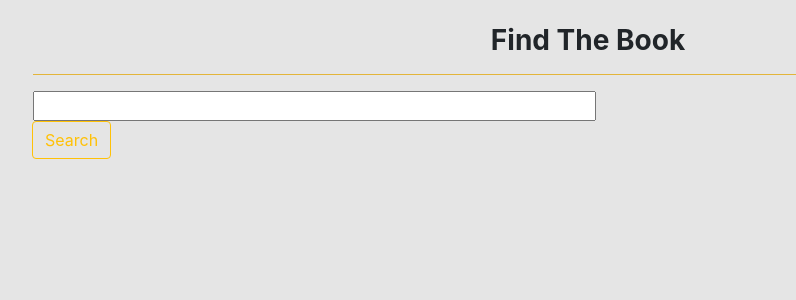
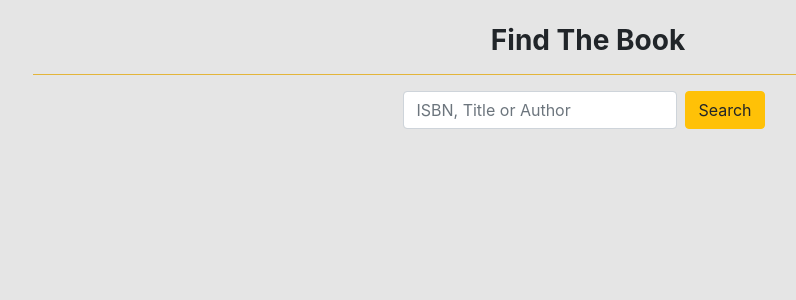
Before and after one commit to renmans/folium, a Flask app: a page that uses app/templates/search.html in a window 1280 px wide. Shown: the part 56-356 px from the top of the page, without its empty margins (52-848 px from the left). Run offline with Flask 2, Linux system fonts and the light colour scheme; the visitor is signed in with stand-in values (Sample User, id 1); some libraries are stand-ins or nearby versions.

Commit message:
Refactoring search form

```diff
--- a/app/app.py
+++ b/app/app.py
@@ -27,6 +27,8 @@ db = scoped_session(sessionmaker(bind=engine))
 
 
 def passwd_hash(p):
+    # hashing password and convert it to hex number
+    # password in range from 6 to 40 char's
     return sha256(p.encode('utf-8')).hexdigest()
 
 
@@ -40,8 +42,6 @@ def index():
 
     form = SignUpForm()
     if form.validate_on_submit():
-        # hashing password and convert it to hex number
-        # password in range from 6 to 40 char's
         email = form.email.data
         username = form.username.data
         password = passwd_hash(form.password.data)
@@ -57,9 +57,7 @@ def index():
             return render_template("index.html", title=action, form=form,
                                    action=action)
 
-        # TODO: Access only for auth users
         session['user'] = username
-        print(username)
         return redirect(url_for('search', name=username))
 
     return render_template("index.html", title=action, form=form,
@@ -84,7 +82,6 @@ def login():
                               ).fetchone()[0]
         if username:
             session['user'] = username
-            print(username)
             return redirect(url_for('search', name=username))
 
     return render_template("index.html", title=action, form=form,
@@ -96,7 +93,6 @@ def search(name):
     # if user is not auth then redirect them to login page
     if session['user'] != name:
         return redirect(url_for('login'))
-
     form = SearchForm()
     if form.validate_on_submit():
         search_query = form.query.data
@@ -110,5 +106,11 @@ def search(name):
     return render_template("search.html", name=name, title="Search", form=form)
 
 
+@app.route("/logout")
+def logout():
+    session.pop("user", None)
+    return redirect(url_for("index"))
+
+
 if __name__ == "__main__":
     app.run(debug=True)
--- a/app/forms.py
+++ b/app/forms.py
@@ -16,5 +16,8 @@ class SignUpForm(LoginForm):
 
 
 class SearchForm(FlaskForm):
-    query = StringField('Search Query', [DataRequired()])
+    query = StringField('Search Query', [DataRequired()], render_kw={
+        "placeholder": "ISBN, Title or Author",
+        "class": "form-control"
+    })
     search = SubmitField('Search')
--- a/app/static/css/style.css
+++ b/app/static/css/style.css
@@ -9,3 +9,9 @@
 hr {
     background-color: #fdca40;
 }
+
+.form-center {
+    left: 0;
+    right: 0;
+    margin: auto;
+}
--- a/app/templates/search.html
+++ b/app/templates/search.html
@@ -9,18 +9,19 @@
     <br>
     <h3><strong>Find The Book</strong></h3>
     <hr>
-    <div class="input-group">
-        <form action="" method="post">
+    <div class="form-center my-3">
+        <form action="" method="post" class="form-inline justify-content-center">
             {{ form.csrf_token }}
             <!--
             <input type="text" class="form-control" placeholder="ISBN, Title or Author"
             name="search" aria-label="Book search" aria-describedby="search-form">
             -->
-            {{ form.query(size=50) }}
-            <div class="input-group-append">
-                <button class="btn btn-outline-warning" type="submit" id="search-form">Search
-                </button>
+            <div class="form-group">
+            {{ form.query }}
             </div>
+            <button class="btn btn-warning mx-2" type="submit" id="search-form">
+                Search
+            </button>
         </form>
     </div>
     <ul>
```
